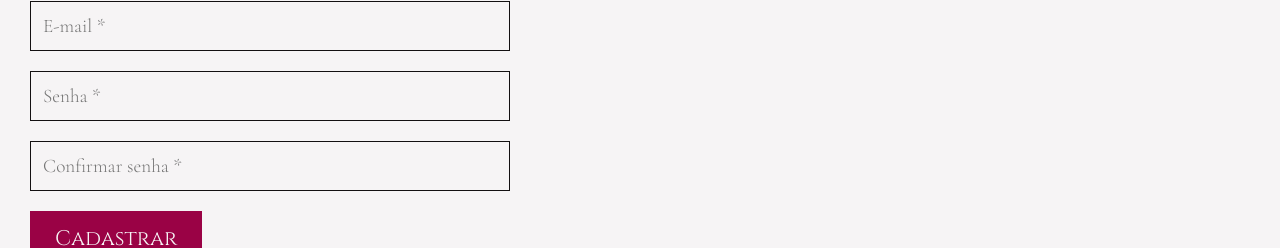
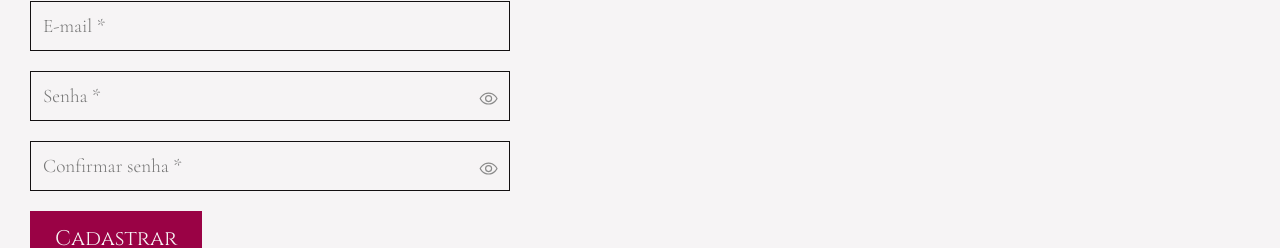
Before and after one commit to giullianoth/Etoile-React, a React (Vite) app: page /cadastrar in a window 1280 px wide. Shown: the part 483-731 px from the top of the page. Built offline with nearby package versions, Linux system fonts and the light colour scheme; no server answers.

Commit message:
funcionalidade de mostrar eocultar senha

```diff
--- a/src/components/Checkbox/index.tsx
+++ b/src/components/form/Checkbox/index.tsx
@@ -4,13 +4,13 @@ import { PiCheck } from "react-icons/pi"
 
 type Props = ComponentProps<"input">
 
-const Checkbox = ({ ...rest }: Props) => {
+const Checkbox = ({ ...props }: Props) => {
     const checkboxRef = useRef<HTMLInputElement | null>(null)
 
     return (
         <span
             className={styles.checkbox + (checkboxRef?.current?.checked ? ` ${styles.checked}` : "")}>
-            <input ref={checkboxRef} type="checkbox" {...rest} />
+            <input ref={checkboxRef} type="checkbox" {...props} />
             <PiCheck />
         </span>
     )
--- /dev/null
+++ b/src/components/form/Password/Password.module.css
@@ -0,0 +1,17 @@
+.password {
+    position: relative;
+}
+
+.password input {
+    width: 100%;
+    padding-right: 32px;
+}
+
+.password .icon {
+    position: absolute;
+    top: 50%;
+    right: 12px;
+    transform: translateY(-50%);
+    cursor: pointer;
+    color: var(--color-battleship-gray);
+}
--- /dev/null
+++ b/src/components/form/Password/index.tsx
@@ -0,0 +1,30 @@
+import { useRef, useState, type ComponentProps } from "react"
+import styles from "./Password.module.css"
+import { PiEye, PiEyeSlash } from "react-icons/pi"
+
+type Props = ComponentProps<"input">
+
+const Password = ({ ...props }: Props) => {
+    const [showPassword, setShowPassword] = useState<boolean>(false)
+    const inputRef = useRef<HTMLInputElement | null>(null)
+
+    const handleChangeInput = () => {
+        setShowPassword(!showPassword)
+        inputRef.current?.focus()
+    }
+
+    return (
+        <span className={styles.password}>
+            <input ref={inputRef} type={showPassword ? "text" : "password"} {...props} />
+
+            <span
+                className={styles.icon}
+                title={showPassword ? "Ocultar senha" : "Mostrar senha"}
+                onClick={handleChangeInput}>
+                {showPassword ? <PiEyeSlash /> : <PiEye />}
+            </span>
+        </span>
+    )
+}
+
+export default Password
--- a/src/components/pages/profile/Edit/Order.tsx
+++ b/src/components/pages/profile/Edit/Order.tsx
@@ -1,7 +1,7 @@
 import { useEffect, useState, type FormEvent, type MouseEventHandler } from "react"
 import styles from "./Edit.module.css"
 import { PiTrash } from "react-icons/pi"
-import Checkbox from "../../../Checkbox"
+import Checkbox from "../../../form/Checkbox"
 import type { IOrder } from "../../../../interfaces/order"
 import OrderItem from "../OrderItem"
 
--- a/src/components/pages/profile/Edit/Profile.tsx
+++ b/src/components/pages/profile/Edit/Profile.tsx
@@ -1,11 +1,12 @@
 import { useEffect, useState, type FormEvent } from "react"
 import styles from "./Edit.module.css"
 import Collapse from "react-animate-height"
-import Checkbox from "../../../Checkbox"
+import Checkbox from "../../../form/Checkbox"
 import type { IUser, IUserUpdate } from "../../../../interfaces/user"
 import { useAppContext } from "../../../../context/context"
 import Loading from "../../../Loading"
 import Trigger from "../../../Trigger"
+import Password from "../../../form/Password"
 
 type Props = {
     onCancel: () => void
@@ -17,7 +18,7 @@ const EditProfile = ({ onCancel, user }: Props) => {
     const [phone, setPhone] = useState<string>("")
     const [currentPassword, setCurrentPassword] = useState<string>("")
     const [newPassword, setNewPassword] = useState<string>("")
-    const [confirmPassword, setConfirnPassword] = useState<string>("")
+    const [confirmPassword, setConfirmPassword] = useState<string>("")
     const [changePassword, setChangePassword] = useState<boolean>(false)
     const { usersState, updateUser } = useAppContext().users
     const { errorMessage, loading, success } = usersState
@@ -90,29 +91,23 @@ const EditProfile = ({ onCancel, user }: Props) => {
                         height={changePassword ? "auto" : 0}
                         duration={300}
                         contentClassName={styles.edit__formPassword}>
-                        <input
-                            type="password"
+                        <Password
                             name="currentPassword"
                             placeholder="Senha atual"
-                            required={changePassword}
                             value={currentPassword ?? ""}
                             onChange={event => setCurrentPassword(event.target.value)} />
 
-                        <input
-                            type="password"
+                        <Password
                             name="newPassword"
                             placeholder="Nova senha"
-                            required={changePassword}
                             value={newPassword ?? ""}
                             onChange={event => setNewPassword(event.target.value)} />
 
-                        <input
-                            type="password"
+                        <Password
                             name="confirmPassword"
                             placeholder="Confirmar nova senha"
-                            required={changePassword}
                             value={confirmPassword ?? ""}
-                            onChange={event => setConfirnPassword(event.target.value)} />
+                            onChange={event => setConfirmPassword(event.target.value)} />
                     </Collapse>
 
                     <div className={styles.edit__formSubmit}>
--- a/src/pages/Auth/Login.tsx
+++ b/src/pages/Auth/Login.tsx
@@ -9,6 +9,7 @@ import { useTrigger } from "../../hooks/useTrigger"
 import type { IUser } from "../../interfaces/user"
 import Loading from "../../components/Loading"
 import Trigger from "../../components/Trigger"
+import Password from "../../components/form/Password"
 
 const Login = () => {
   const [email, setEmail] = useState<string>("")
@@ -64,8 +65,7 @@ const Login = () => {
               value={email ?? ""}
               onChange={event => setEmail(event.target.value)} />
 
-            <input
-              type="password"
+            <Password
               name="password"
               placeholder="Senha *"
               required
--- a/src/pages/Auth/Register.tsx
+++ b/src/pages/Auth/Register.tsx
@@ -8,6 +8,7 @@ import Trigger from "../../components/Trigger"
 import type { IUserRegister } from "../../interfaces/user"
 import { useTrigger } from "../../hooks/useTrigger"
 import Loading from "../../components/Loading"
+import Password from "../../components/form/Password"
 
 const Register = () => {
   const [fullname, setFullname] = useState<string>("")
@@ -75,16 +76,14 @@ const Register = () => {
               value={email ?? ""}
               onChange={event => setEmail(event.target.value)} />
 
-            <input
-              type="password"
+            <Password
               name="password"
               placeholder="Senha *"
               required
               value={password ?? ""}
               onChange={event => setPassword(event.target.value)} />
 
-            <input
-              type="password"
+            <Password
               name="confirmPassword"
               placeholder="Confirmar senha *"
               required
```
Also changed, not shown: src/components/form/Checkbox/Checkbox.module.css (renamed from src/components/Checkbox/Checkbox.module.css).
